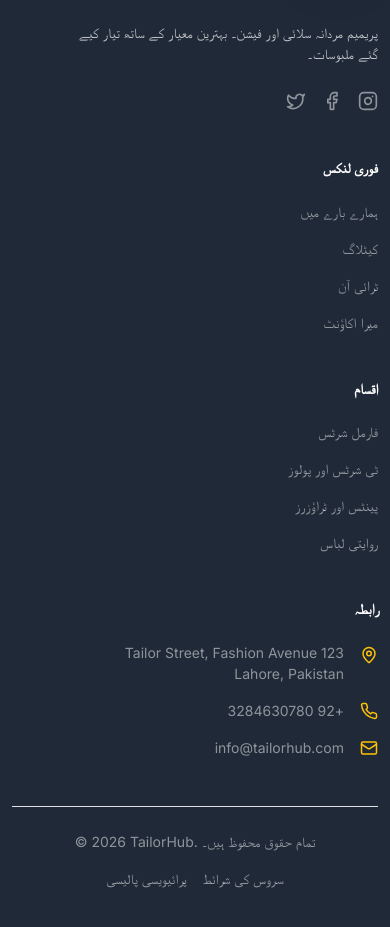
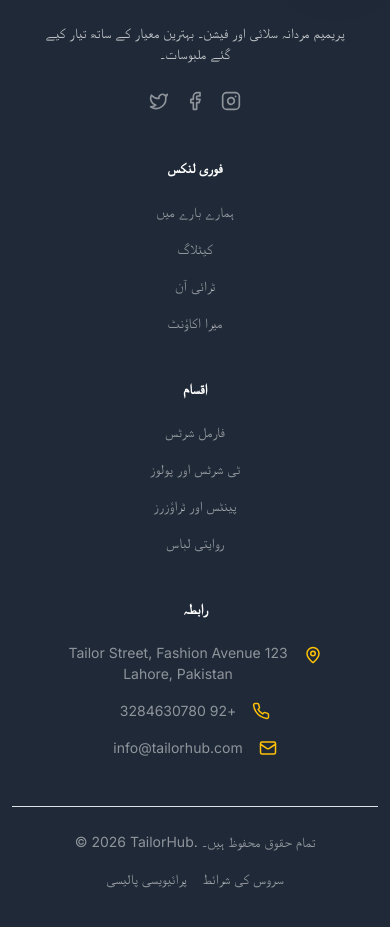
Before and after one commit to Matee-ul-razaa/TailorHub, a React (Vite) app in the folder frontend/: page /login in a window 390 px wide. Shown: the part 857-1784 px from the top of the page. Built offline with nearby package versions, Linux system fonts and the light colour scheme; no server answers.

Commit message:
Center footer items on mobile screens

```diff
--- a/frontend/src/components/layout/Footer.jsx
+++ b/frontend/src/components/layout/Footer.jsx
@@ -12,8 +12,8 @@ const Footer = () => {
       <div className="container py-4">
         <div className="row g-5">
           {/* Brand */}
-          <div className="col-lg-4" dir={isUrdu ? 'rtl' : 'ltr'}>
-            <Link to="/" className="d-flex align-items-center gap-2 text-decoration-none mb-4">
+          <div className="col-lg-4 text-center text-lg-start" dir={isUrdu ? 'rtl' : 'ltr'}>
+            <Link to="/" className="d-flex align-items-center justify-content-center justify-content-lg-start gap-2 text-decoration-none mb-4">
               <div className="d-flex align-items-center justify-content-center rounded-circle" style={{ width: 40, height: 40, background: 'var(--th-accent-gradient)' }}>
                 <Scissors size={20} color="white" />
               </div>
@@ -21,12 +21,12 @@ const Footer = () => {
                 Tailor<span className="text-warning">Hub</span>
               </span>
             </Link>
-            <p className="small mb-4" style={{ color: 'rgba(255,255,255,0.7)', maxWidth: 300 }}>
+            <p className="small mb-4 mx-auto mx-lg-0" style={{ color: 'rgba(255,255,255,0.7)', maxWidth: 300 }}>
               {isUrdu
                 ? 'پریمیم مردانہ سلائی اور فیشن۔ بہترین معیار کے ساتھ تیار کیے گئے ملبوسات۔'
                 : "Premium men's tailoring and fashion. Bespoke garments crafted to perfection with precision and elegance."}
             </p>
-            <div className="d-flex gap-3">
+            <div className="d-flex gap-3 justify-content-center justify-content-lg-start">
               <a href="#" className="text-white-50 hover-rotate"><Instagram size={20} /></a>
               <a href="#" className="text-white-50 hover-rotate"><Facebook size={20} /></a>
               <a href="#" className="text-white-50 hover-rotate"><Twitter size={20} /></a>
@@ -34,7 +34,7 @@ const Footer = () => {
           </div>
 
           {/* Quick Links */}
-          <div className="col-sm-6 col-lg-2 offset-lg-1" dir={isUrdu ? 'rtl' : 'ltr'}>
+          <div className="col-sm-6 col-lg-2 offset-lg-1 text-center text-lg-start" dir={isUrdu ? 'rtl' : 'ltr'}>
             <h6 className="font-playfair text-uppercase small fw-bold mb-4 text-white letter-spacing-1">
               {isUrdu ? 'فوری لنکس' : 'Company'}
             </h6>
@@ -47,7 +47,7 @@ const Footer = () => {
           </div>
 
           {/* Categories */}
-          <div className="col-sm-6 col-lg-2" dir={isUrdu ? 'rtl' : 'ltr'}>
+          <div className="col-sm-6 col-lg-2 text-center text-lg-start" dir={isUrdu ? 'rtl' : 'ltr'}>
             <h6 className="font-playfair text-uppercase small fw-bold mb-4 text-white letter-spacing-1">
               {isUrdu ? 'اقسام' : 'Categories'}
             </h6>
@@ -60,21 +60,21 @@ const Footer = () => {
           </div>
 
           {/* Contact */}
-          <div className="col-lg-3" dir={isUrdu ? 'rtl' : 'ltr'}>
+          <div className="col-lg-3 text-center text-lg-start" dir={isUrdu ? 'rtl' : 'ltr'}>
             <h6 className="font-playfair text-uppercase small fw-bold mb-4 text-white letter-spacing-1">
               {isUrdu ? 'رابطہ' : 'Contact'}
             </h6>
             <div className="d-flex flex-column gap-3 small text-white-50">
-              <div className="d-flex align-items-start gap-3">
-                <MapPin size={18} className="text-warning mt-1" />
+              <div className="d-flex align-items-start justify-content-center justify-content-lg-start gap-3">
+                <MapPin size={18} className="text-warning mt-1 flex-shrink-0" />
                 <span>123 Tailor Street, Fashion Avenue<br />Lahore, Pakistan</span>
               </div>
-              <div className="d-flex align-items-center gap-3">
-                <Phone size={18} className="text-warning" />
+              <div className="d-flex align-items-center justify-content-center justify-content-lg-start gap-3">
+                <Phone size={18} className="text-warning flex-shrink-0" />
                 <span>+92 3284630780</span>
               </div>
-              <div className="d-flex align-items-center gap-3">
-                <Mail size={18} className="text-warning" />
+              <div className="d-flex align-items-center justify-content-center justify-content-lg-start gap-3">
+                <Mail size={18} className="text-warning flex-shrink-0" />
                 <span>info@tailorhub.com</span>
               </div>
             </div>
```
